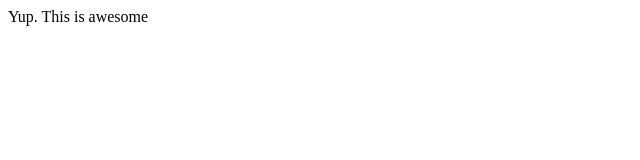
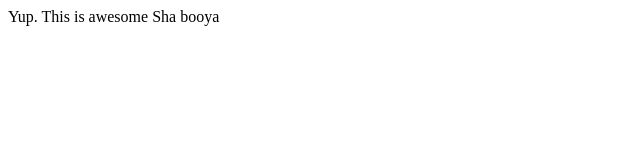
Before and after one commit to paynejoshua/class-demo, a plain HTML site: page index.html in a window 1280 px wide. Shown: the full height of the page, 0-640 px from the left. Drawn offline with Linux system fonts and the light colour scheme.

Commit message:
wrote a new line of code in the body

```diff
--- a/index.html
+++ b/index.html
@@ -7,5 +7,6 @@
 </head>
 <body>
     Yup. This is awesome
+    Sha booya
 </body>
 </html>
```
